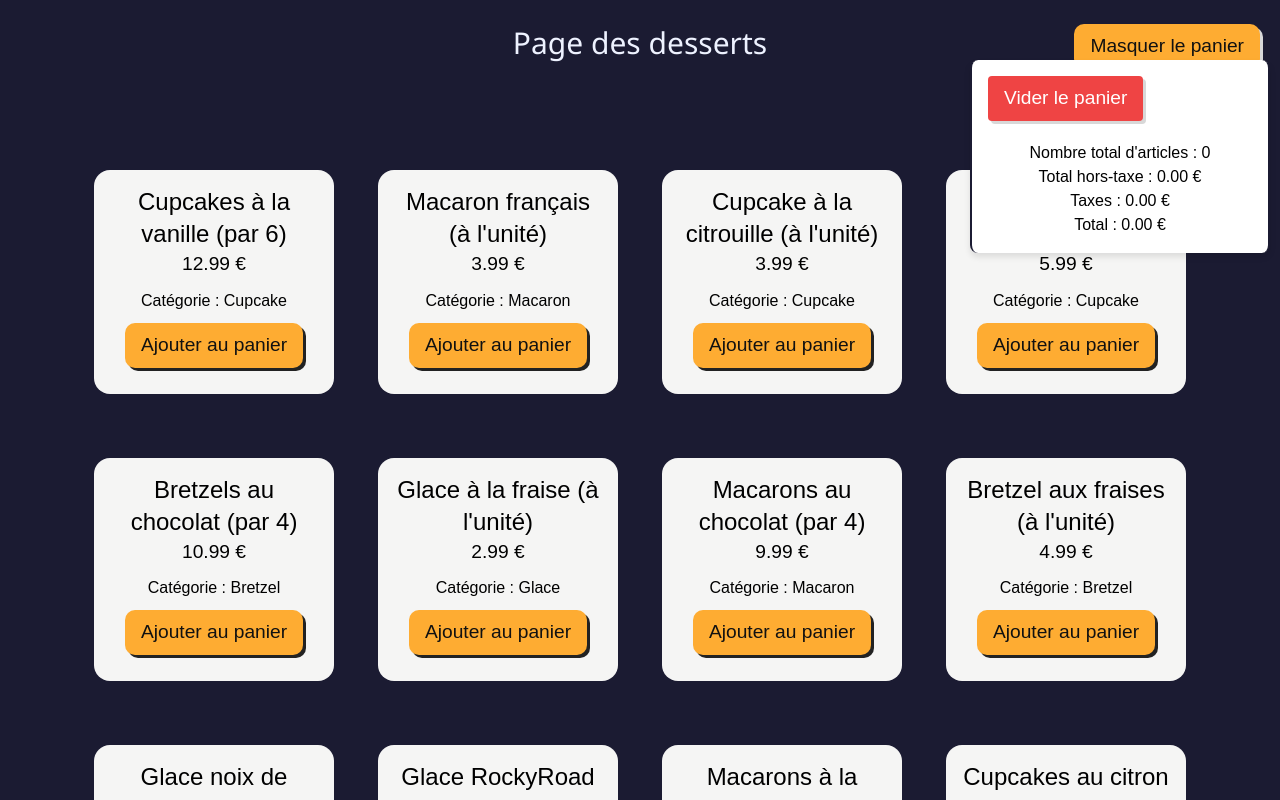
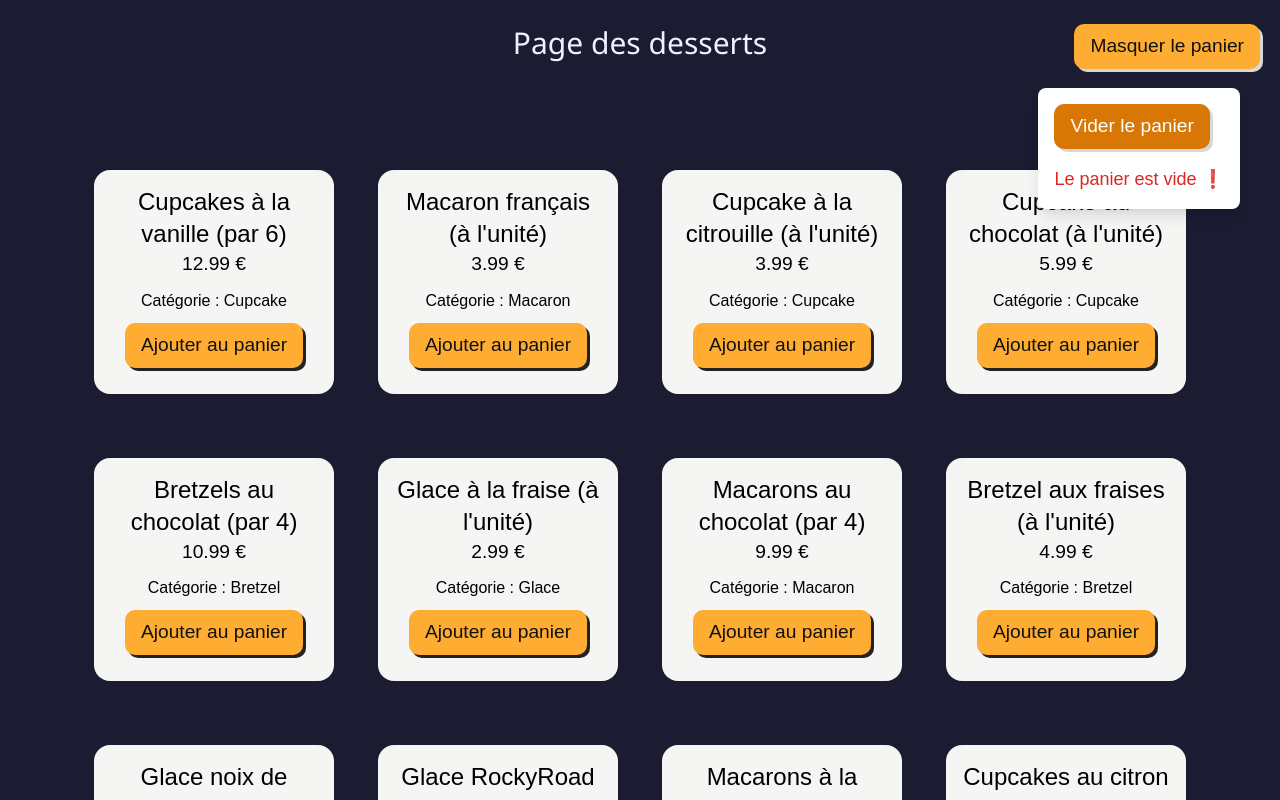
Before and after one commit to Viviane2111/shoppingCart, a Next.js app: page / in a window 1280 px wide. Both pictures are taken after a click on the button "Afficher le panier". Shown: the top 800 px of the page. Built offline with nearby package versions, Linux system fonts and the light colour scheme.

Commit message:
remplacement du useContext par redux

```diff
--- a/components/CartContext.js
+++ /dev/null
@@ -1,44 +0,0 @@
-// components/CartContext.js
-import { createContext, useContext, useState } from "react";
-
-const CartContext = createContext();
-
-export function useCart() {
-  return useContext(CartContext);
-}
-
-export function CartProvider({ children }) {
-  const [cart, setCart] = useState([]);
-
-  const addToCart = (product) => {
-    setCart((prevCart) => {
-      const existingProduct = prevCart.find((item) => item.id === product.id);
-      if (existingProduct) {
-        return prevCart.map((item) =>
-          item.id === product.id
-            ? { ...item, quantity: item.quantity + 1 }
-            : item
-        );
-      }
-      return [...prevCart, { ...product, quantity: 1 }];
-    });
-  };
-
-  const clearCart = () => setCart([]);
-
-  const cartTotal = cart.reduce(
-    (total, product) => total + product.price * product.quantity,
-    0
-  );
-  const taxRate = 0.2;
-  const cartTax = cartTotal * taxRate;
-  const cartGrandTotal = cartTotal + cartTax;
-
-  return (
-    <CartContext.Provider
-      value={{ cart, addToCart, clearCart, cartTotal, cartTax, cartGrandTotal }}
-    >
-      {children}
-    </CartContext.Provider>
-  );
-}
--- a/components/Home.js
+++ b/components/Home.js
@@ -1,16 +1,23 @@
 // Home.js
+// import { useCart } from "./CartContext";
 import { useState } from "react";
-import { useCart } from "./CartContext";
+import { useDispatch } from "react-redux";
+import { addItem } from "../store/cartSlice.js";
 import products from "../data/products";
 import DessertCard from "./DessertCard";
 import ShoppingCart from "./ShoppingCart.js";
 
 export default function Home() {
-  const { addToCart } = useCart();
+  // const { addToCart } = useCart();
+  const dispatch = useDispatch();
   const [isCartVisible, setisCartVisible] = useState(false);
 
   const toggleCatVisible = () => {
     setisCartVisible(!isCartVisible);
+  }
+
+  const handleAddToCart = (product) => {
+    dispatch(addItem(product));
   }
 
   return (
@@ -33,7 +40,7 @@ export default function Home() {
             <DessertCard
               key={product.id}
               product={product}
-              onAddToCart={() => addToCart(product)}
+              onAddToCart={() => handleAddToCart(product)}
             />
           ))}
         </div>
--- a/components/ShoppingCart.js
+++ b/components/ShoppingCart.js
@@ -1,39 +1,75 @@
-// ShoppingCart.js
-import { useCart } from "./CartContext";
+// components/ShoppingCart.js
+import { useSelector, useDispatch } from "react-redux";
+import { clearCart } from "../store/cartSlice";
 
 export default function ShoppingCart() {
-  const {cart, clearCart, cartTotal, cartTax, cartGrandTotal } = useCart();
+  const dispatch = useDispatch();
+  const cart = useSelector(state => state.cart.items);
+
+  // Vider le panier
+  const handleClearCart = () => {
+    dispatch(clearCart());
+  }
 
   return (
     <>
-      <div className="cart-container">
+      <div className="absolute top-16 right-0 bg-white shadow-lg rounded-lg mt-6 mr-10 p-4 w-65 z-50">
         <button
-          onClick={clearCart}
-          className="bg-red-500 text-white px-4 py-2 rounded mb-4"
+          className="bg-amber-600 text-white"
+          onClick={handleClearCart}
         >
           Vider le panier
         </button>
-        <div className="text-center">
-          {cart.map((product) => (
-            <div key={product.id} className="flex flex-col mb-5">
-              <span>
-                {product.quantity} x {product.name}
-              </span>
-              <span className="ml-2">
-                {(product.price * product.quantity).toFixed(2)} €
-              </span>
+        {cart.length === 0 ? (
+          <p className="mt-4 text-center text-red-600 text-lg text-bold">Le panier est vide ❗</p>
+        ) : (
+          <>
+            <ul>
+              {cart.map((item, index) => (
+                <li key={index} className="mt-5 text-xl px-1">
+                  <span>{item.name}</span> - <span>{item.quantity}x</span> -{" "}
+                  <span>{item.price.toFixed(2)} €</span>
+                </li>
+              ))}
+            </ul>
+            <div className="mt-6 text-2xl border rounded-xl shadow p-2 bg-slate-50">
+              <p className="text-center mb-1">
+                Nombre total d'articles :{" "}
+                {cart.reduce((total, item) => total + item.quantity, 0)}
+              </p>
+              <p className="text-center mb-1">
+                Total hors-taxe :{" "}
+                {cart
+                  .reduce(
+                    (total, item) => total + item.price * item.quantity,
+                    0
+                  )
+                  .toFixed(2)}{" "}
+                €
+              </p>
+              <p className="text-center mb-1">
+                Taxes :{" "}
+                {(
+                  cart.reduce(
+                    (total, item) => total + item.price * item.quantity,
+                    0
+                  ) * 0.2
+                ).toFixed(2)}{" "}
+                €
+              </p>
+              <p className="text-center mb-1">
+                Total :{" "}
+                {(
+                  cart.reduce(
+                    (total, item) => total + item.price * item.quantity,
+                    0
+                  ) * 1.2
+                ).toFixed(2)}{" "}
+                €
+              </p>
             </div>
-          ))}
-        </div>
-        <div className="mt-5">
-          <p className="text-center">
-            Nombre total d'articles :{" "}
-            {cart.reduce((total, product) => total + product.quantity, 0)}
-          </p>
-          <p className="text-center">Total hors-taxe : {cartTotal.toFixed(2)} €</p>
-          <p className="text-center">Taxes : {cartTax.toFixed(2)} €</p>
-          <p className="text-center">Total : {cartGrandTotal.toFixed(2)} €</p>
-        </div>
+          </>
+        )}
       </div>
     </>
   );
--- /dev/null
+++ b/store/cartSlice.js
@@ -0,0 +1,26 @@
+import { createSlice } from "@reduxjs/toolkit";
+
+const initialState = {
+   items: [],
+};
+
+const cartSlice = createSlice({
+   name: "cart",
+   initialState,
+   reducers: {
+      addItem: (state, action) => {
+         const existingItem = state.items.find(item => item.id === action.payload.id);
+         if (existingItem) {
+            existingItem.quantity += 1;
+         } else {
+            state.items.push({ ...action.payload, quantity: 1})
+         }
+      },
+      clearCart: (state, action) => {
+         state.items = [];
+      },
+   },
+});
+
+export const { addItem, clearCart } = cartSlice.actions;
+export default cartSlice.reducer;
```
Also changed, not shown: pages/_app.js (+14 -3 lines).
